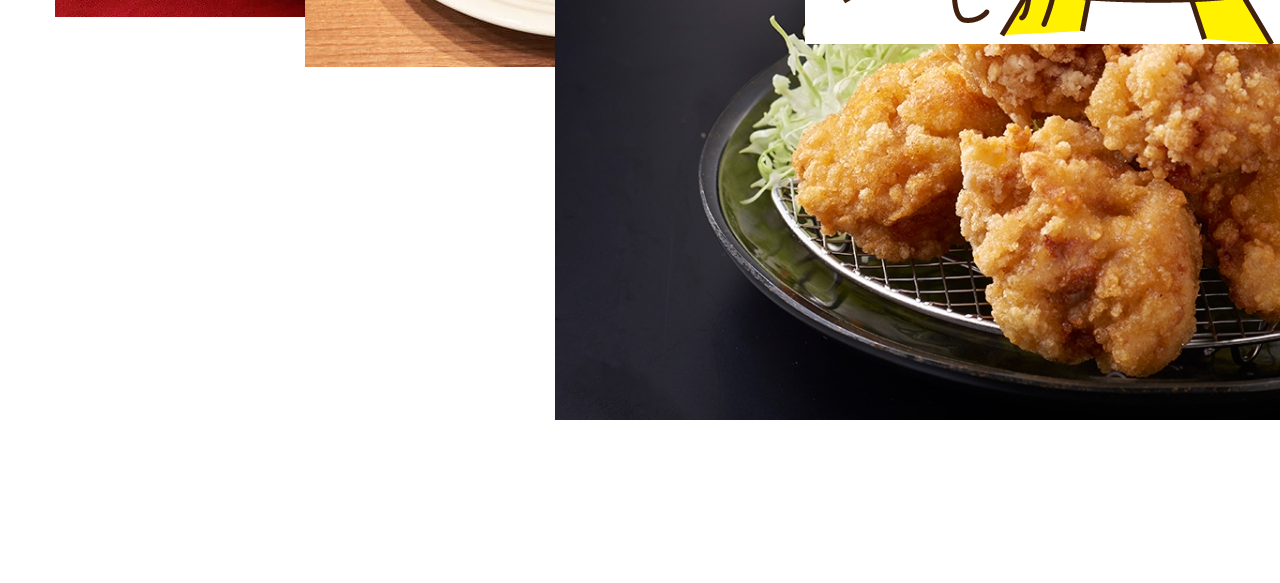
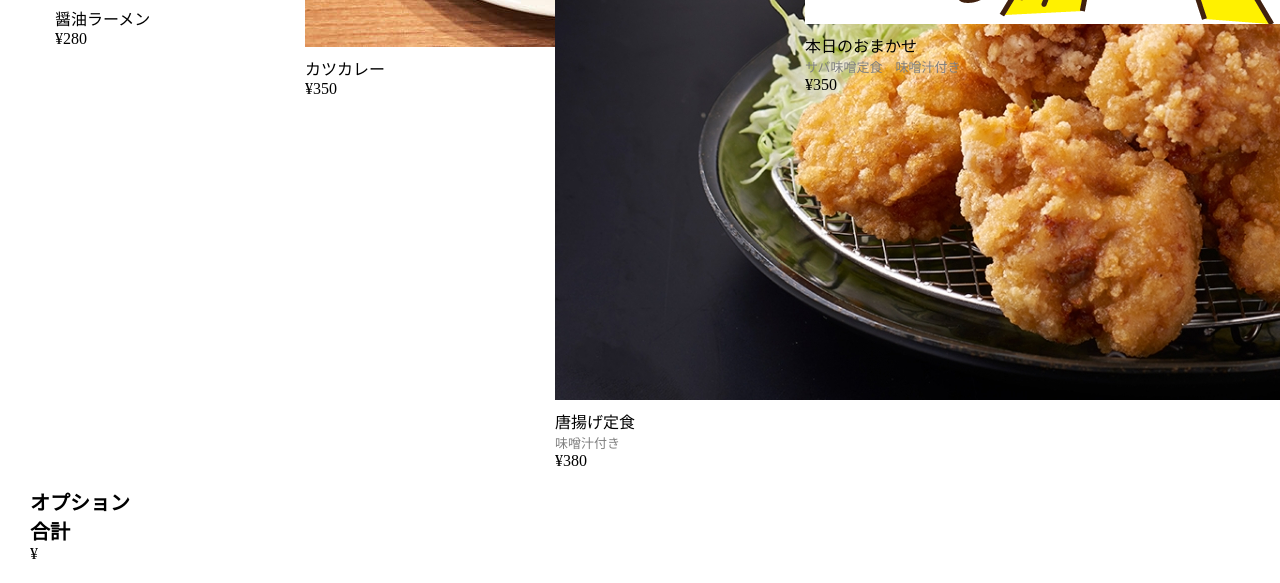
Before and after one commit to KUAD-XtechDesign/js_page-rrrrrei, a plain HTML site: page index.html in a window 1280 px wide. Shown: the part 452-1035 px from the top of the page. Before the commit the page ends 876 px from the top, so only its background shows below. Drawn offline with nearby package versions, Linux system fonts and the light colour scheme; some packages are replaced by stand-ins of ours.

Commit message:
css修正

```diff
--- a/css/style.css
+++ b/css/style.css
@@ -4,33 +4,31 @@ body{
 }
 
 h3{
-    font-size: 30px;
-    font-weight: bolder;
+    font-size: 20px;
+    font-weight: bold;
 }
 
 .menu-container{
-    display: grid;
+    display: flex;
 }
+
 .menu-list{
     list-style: none;
     display: flex;
-    flex-direction: row;
     flex-wrap: wrap;
 }
 
 #menu-card {
-    padding: 25px;
+    padding: 0 0 0 25px;
     max-width: 250px;
-    max-height: 250px;
 }
 
 .card-image {
-    width: 100%;
-    height: 100%;
     margin-bottom: 5px;
 }
 
 img[src$=".images/order-images/"]{
+    width: 100%;
     object-fit: contain;
     object-position: top;
 }
```
Also changed, not shown: index.html (+2 -1 lines).
